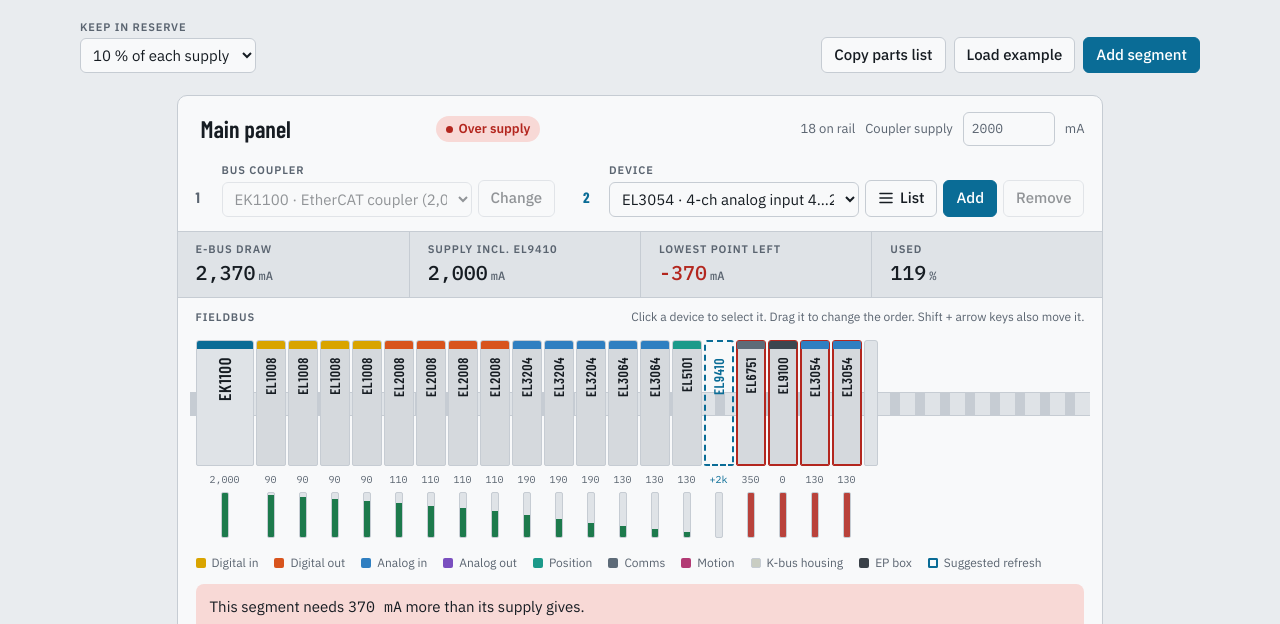
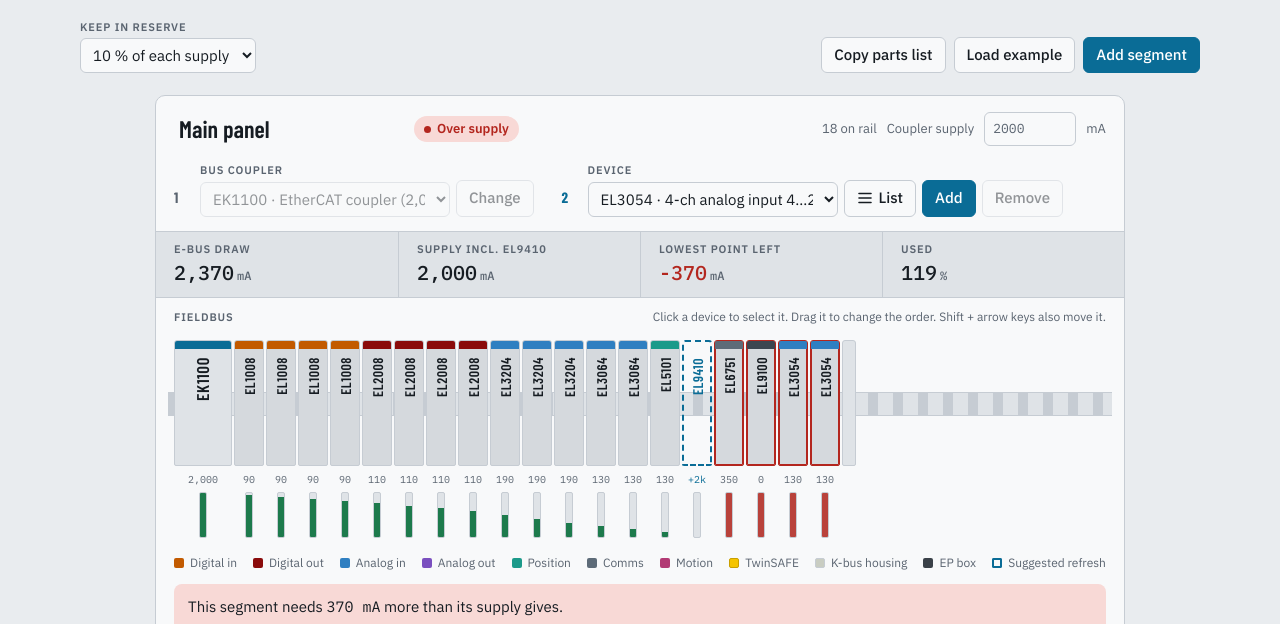
Before and after one commit to ChaosControls/BeckhoffDeviceSelector, a plain HTML site: page index.html in a window 1280 px wide. Shown: the part 157-781 px from the top of the page. Drawn offline with nearby package versions, Linux system fonts and the light colour scheme.

Commit message:
Color TwinSAFE devices yellow, darker digital in/out colors
TwinSAFE devices get a full yellow housing with black text. Digital
inputs are now dark orange and digital outputs blood red.

Co-Authored-By: Claude Opus 5.5 <noreply@anthropic.com>

```diff
--- a/index.html
+++ b/index.html
@@ -29,7 +29,8 @@
   --over: #b3261e;
   --over-bg: #f8d9d6;
   --scrim: rgba(18, 24, 30, .45);
-  --fam-1: #d9a400; --fam-2: #d8541d; --fam-3: #2f7fc1; --fam-4: #7a4fbf;
+  --fam-1: #c25a00; --fam-2: #8a0b0b; --fam-3: #2f7fc1; --fam-4: #7a4fbf;
+  --safe: #f5c400; --safe-edge: #c99f00; --safe-ink: #111111;
   --fam-5: #1c9a8a; --fam-6: #5d6b78; --fam-7: #b23a74; --fam-9: #3c4650;
   --font-display: "Barlow Condensed", "Arial Narrow", sans-serif;
   --font-body: "IBM Plex Sans", system-ui, sans-serif;
@@ -42,7 +43,8 @@
     --box: #0c1014; --box-ink: #d6dde3;
     --ok: #5fd197; --ok-bg: #173628; --low: #f1bd4f; --low-bg: #3a2d10; --over: #ff8a80; --over-bg: #43201d;
     --scrim: rgba(0, 0, 0, .6);
-    --fam-9: #8a96a2; --fam-6: #8794a1;
+    --fam-9: #8a96a2; --fam-6: #8794a1; --fam-1: #d9680f; --fam-2: #b81d1d;
+    --safe: #f2c200; --safe-edge: #a88600; --safe-ink: #111111;
     color-scheme: dark;
   }
 }
@@ -52,7 +54,8 @@
   --box: #0c1014; --box-ink: #d6dde3;
   --ok: #5fd197; --ok-bg: #173628; --low: #f1bd4f; --low-bg: #3a2d10; --over: #ff8a80; --over-bg: #43201d;
   --scrim: rgba(0, 0, 0, .6);
-  --fam-9: #8a96a2; --fam-6: #8794a1;
+  --fam-9: #8a96a2; --fam-6: #8794a1; --fam-1: #d9680f; --fam-2: #b81d1d;
+  --safe: #f2c200; --safe-edge: #a88600; --safe-ink: #111111;
   color-scheme: dark;
 }
 * { box-sizing: border-box; }
@@ -144,6 +147,9 @@ input[type=number] { font-family: var(--font-mono); }
 .slice.over .body, .slice.bad .body { border-color: var(--over); box-shadow: inset 0 0 0 1px var(--over); }
 .slice.bad .body::after { content: "!"; position: absolute; bottom: 4px; left: 0; right: 0; text-align: center; font-weight: 700; color: var(--over); }
 .slice.kbus .body { background: var(--housing-k); }
+.slice.safe .body { background: var(--safe); border-color: var(--safe-edge); }
+.slice.safe .stripe { background: var(--safe-edge); }
+.slice.safe .code { color: var(--safe-ink); }
 .slice.coupler { width: 58px; }
 .slice.coupler .body { background: var(--surface-2); }
 .slice.coupler .code { font-size: 17px; }
@@ -969,7 +975,8 @@ function analyze(seg, reservePct) {
 const $ = (s, el = document) => el.querySelector(s);
 const esc = s => String(s).replace(/[&<>"]/g, c => ({ '&': '&amp;', '<': '&lt;', '>': '&gt;', '"': '&quot;' }[c]));
 const fmt = n => Math.round(n).toLocaleString('en-US');
-const famVar = code => { const f = funcOf(code); return f >= 1 && f <= 7 ? `var(--fam-${f})` : 'var(--fam-9)'; };
+const isSafe = code => { const d = info(code); return !!d && /TwinSAFE/i.test(d.desc); };
+const famVar = code => { if (isSafe(code)) return 'var(--safe)'; const f = funcOf(code); return f >= 1 && f <= 7 ? `var(--fam-${f})` : 'var(--fam-9)'; };
 const STATUS_TEXT = { ok: 'Within supply', low: 'Below reserve', over: 'Over supply', bad: 'Layout problem', none: 'No coupler yet' };
 const BUS_TEXT = { E: 'E-bus', K: 'K-bus', box: 'Cable' };
 const LIST_ICON = '<svg viewBox="0 0 16 16" aria-hidden="true"><path d="M2 3.5h12M2 8h12M2 12.5h12" stroke="currentColor" stroke-width="1.6" fill="none" stroke-linecap="round"/></svg>';
@@ -981,7 +988,7 @@ function sliceHTML(row, segIdx) {
     return `<div class="slice box${sel}" role="button" tabindex="0" data-drag="1" data-seg="${segIdx}" data-uid="${it.uid}" data-idx="${row.i}" title="${esc(it.code)}: EtherCAT Box, off-rail" aria-label="${esc(it.code)}, position ${row.i + 1}, EtherCAT Box"><div class="body"><div class="stripe" style="--fam:${famVar(it.code)}"></div><div class="code">${esc(it.code.replace(/-\d+$/, ''))}</div></div><div class="ma">box</div></div>`;
   }
   const pct = row.src ? Math.max(0, Math.min(100, row.left / row.src * 100)) : 0;
-  const cls = ['slice', row.status, row.feed ? 'feed' : '', it.bus === 'K' ? 'kbus' : '', sel].join(' ');
+  const cls = ['slice', row.status, row.feed ? 'feed' : '', it.bus === 'K' ? 'kbus' : '', isSafe(it.code) ? 'safe' : '', sel].join(' ');
   const tip = row.feed ? `${it.code}: +${fmt(REFRESH_MA)} mA` : row.left == null ? `${it.code}: not powered here` : `${it.code}: ${fmt(it.mA)} mA, ${fmt(row.left)} mA left on ${BUS_TEXT[it.bus]}`;
   return `<div class="${cls}" role="button" tabindex="0" data-drag="1" data-seg="${segIdx}" data-uid="${it.uid}" data-idx="${row.i}" title="${esc(tip)}" aria-label="${esc(tip)}, position ${row.i + 1}"><div class="body"><div class="stripe" style="--fam:${row.feed ? 'var(--accent)' : famVar(it.code)}"></div><div class="code">${esc(it.code)}</div></div><div class="ma">${row.feed ? '+2k' : fmt(it.mA)}</div><div class="meter"><i style="height:${pct}%"></i></div></div>`;
 }
@@ -1132,7 +1139,7 @@ function renderSegment(seg, idx) {
       <span><b style="background:var(--fam-1)"></b>Digital in</span><span><b style="background:var(--fam-2)"></b>Digital out</span>
       <span><b style="background:var(--fam-3)"></b>Analog in</span><span><b style="background:var(--fam-4)"></b>Analog out</span>
       <span><b style="background:var(--fam-5)"></b>Position</span><span><b style="background:var(--fam-6)"></b>Comms</span>
-      <span><b style="background:var(--fam-7)"></b>Motion</span><span><b style="background:var(--housing-k);border:1px solid var(--line)"></b>K-bus housing</span>
+      <span><b style="background:var(--fam-7)"></b>Motion</span><span><b style="background:var(--safe);border:1px solid var(--safe-edge)"></b>TwinSAFE</span><span><b style="background:var(--housing-k);border:1px solid var(--line)"></b>K-bus housing</span>
       <span><b style="background:var(--box)"></b>EP box</span><span><b style="border:2px dashed var(--accent)"></b>Suggested refresh</span>
     </div>` : ''}
     ${renderAdvice(seg, a, idx)}
```
